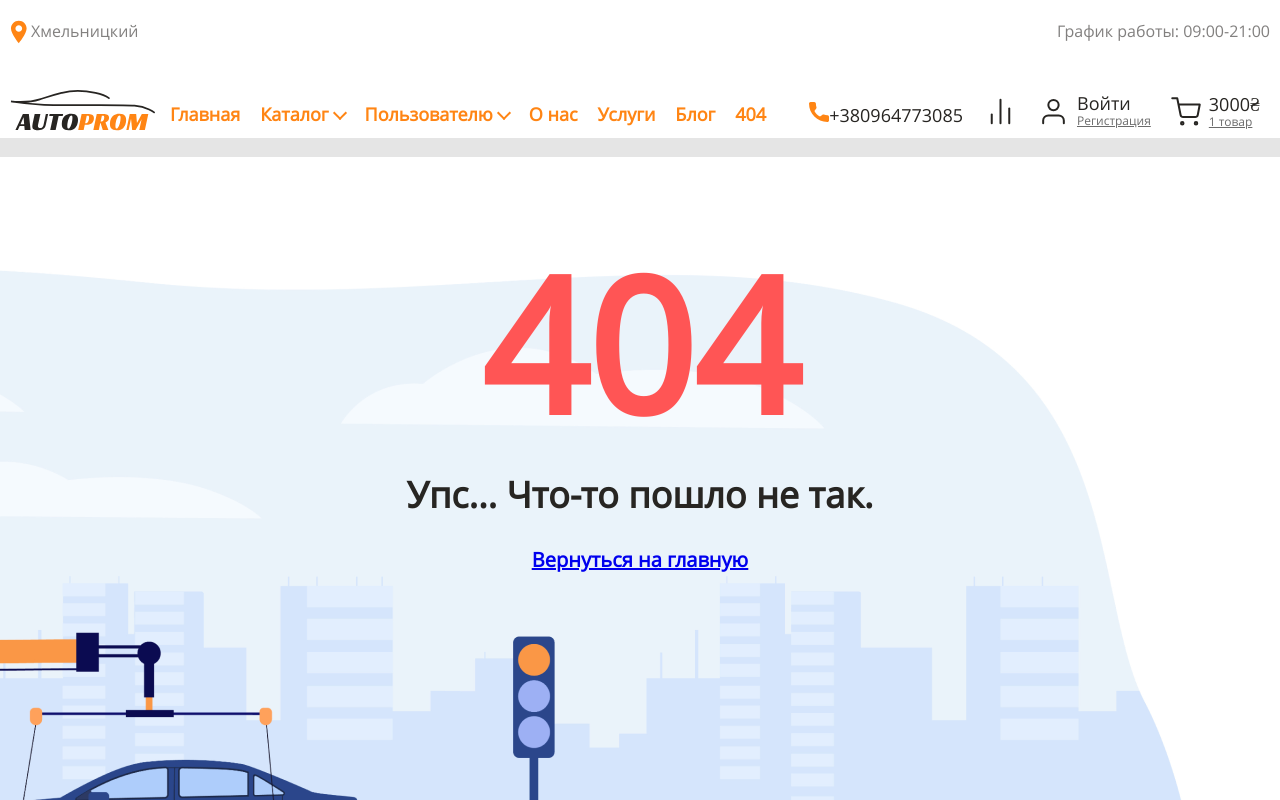
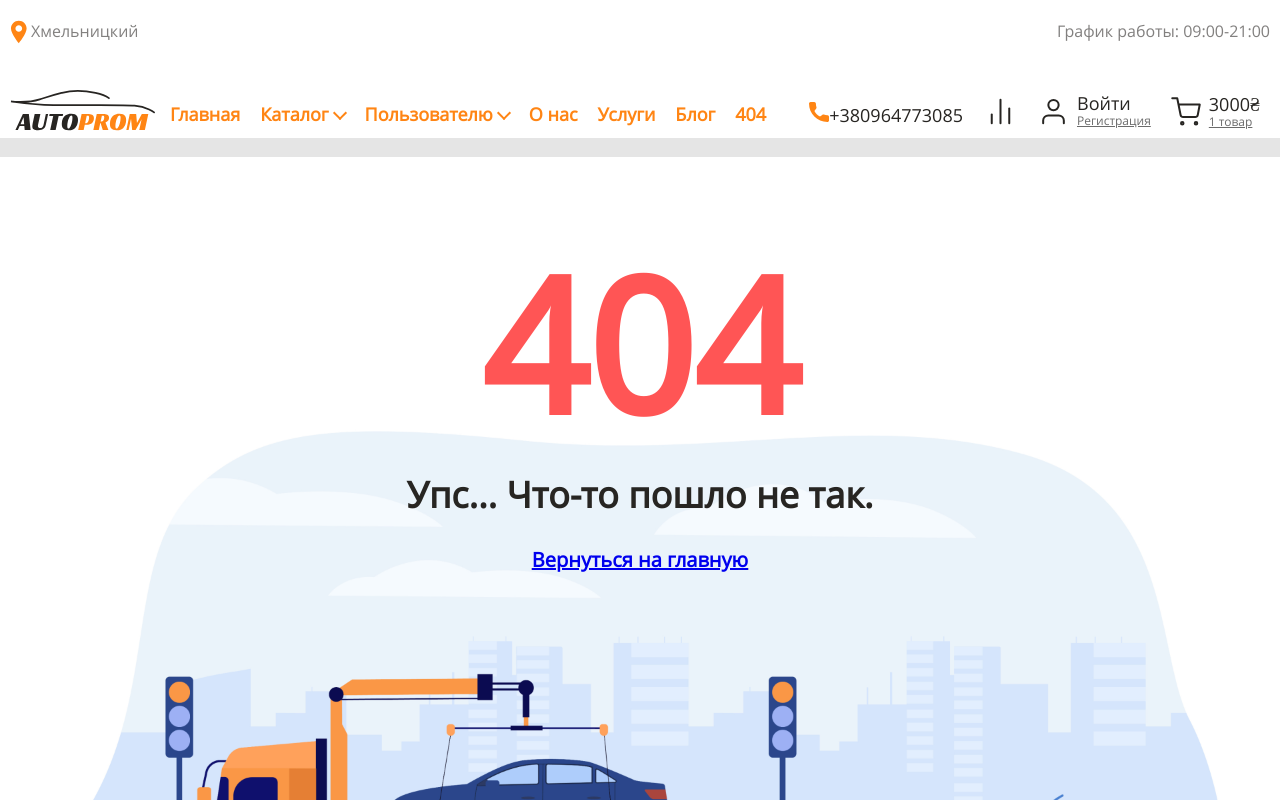
Before and after one commit to tschernysh/AUTOPROM, a React (Create React App) app: page /Error404 in a window 1280 px wide. Shown: the top 800 px of the page. Built offline with nearby package versions, Linux system fonts and the light colour scheme.

Commit message:
Error404

```diff
--- a/src/components/Error404/Error404.module.css
+++ b/src/components/Error404/Error404.module.css
@@ -3,6 +3,8 @@
     min-height: 1200px;
     height: 100%;
     background: url("../../../src/common/img/Error404__background.png") no-repeat 100%;
+    background-size: contain;
+    background-color: #FFFFFF;
     display: flex;
     flex-direction: column;
     align-items: center;
```
